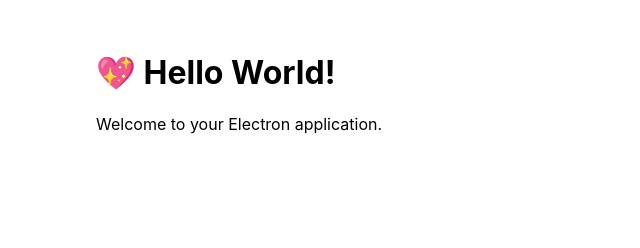
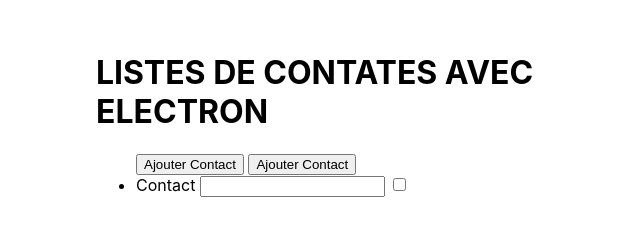
Before and after one commit to wkrams/Contacts_project_Mohammad_Kenny_Lehlal, an Electron app: page contactsList/src/index.html in a window 800 px wide. Shown: the whole page, without its empty margins (0-640 px from the left). Drawn offline with Linux system fonts and the light colour scheme.

Commit message:
premier commit

```diff
--- a/contactsList/package.json
+++ b/contactsList/package.json
@@ -3,7 +3,7 @@
   "productName": "contactslist",
   "version": "1.0.0",
   "description": "My Electron application description",
-  "main": "src/index.js",
+  "main": "src/main.js",
   "scripts": {
     "start": "electron-forge start",
     "package": "electron-forge package",
--- a/contactsList/src/index.html
+++ b/contactsList/src/index.html
@@ -1,12 +1,27 @@
 <!DOCTYPE html>
-<html>
-  <head>
-    <meta charset="UTF-8" />
-    <title>Hello World!</title>
-    <link rel="stylesheet" href="index.css" />
-  </head>
-  <body>
-    <h1>💖 Hello World!</h1>
-    <p>Welcome to your Electron application.</p>
+<html lang="en">
+<head>
+  <meta charset="UTF-8">
+  <meta http-equiv="X-UA-Compatible" content="IE=edge">
+  <meta name="viewport" content="width=device-width, initial-scale=1.0">
+  <title>LISTES DE CONTATES AVEC ELECTRON</title>
+  <link rel="stylesheet" href="index.css" />
+</head>
+<body>
+    <div class="container">
+      <h1>LISTES DE CONTATES AVEC ELECTRON</h1>
+      <form action="">
+      <ul id="contact-list">
+        <button id="btn-add-contact" type="submit">Ajouter Contact</button>
+        <button id="btn-download-contact" type="submit">Ajouter Contact</button>
+        <li class="contact-list-item">
+        <label for="contact-input">Contact </label>
+        <input type="text" id="contact-input">
+        <input type="checkbox" name="chk-select" id="chk-select">
+        </li>
+      </ul>
+    </form>
+    </div>
+
   </body>
 </html>
```
